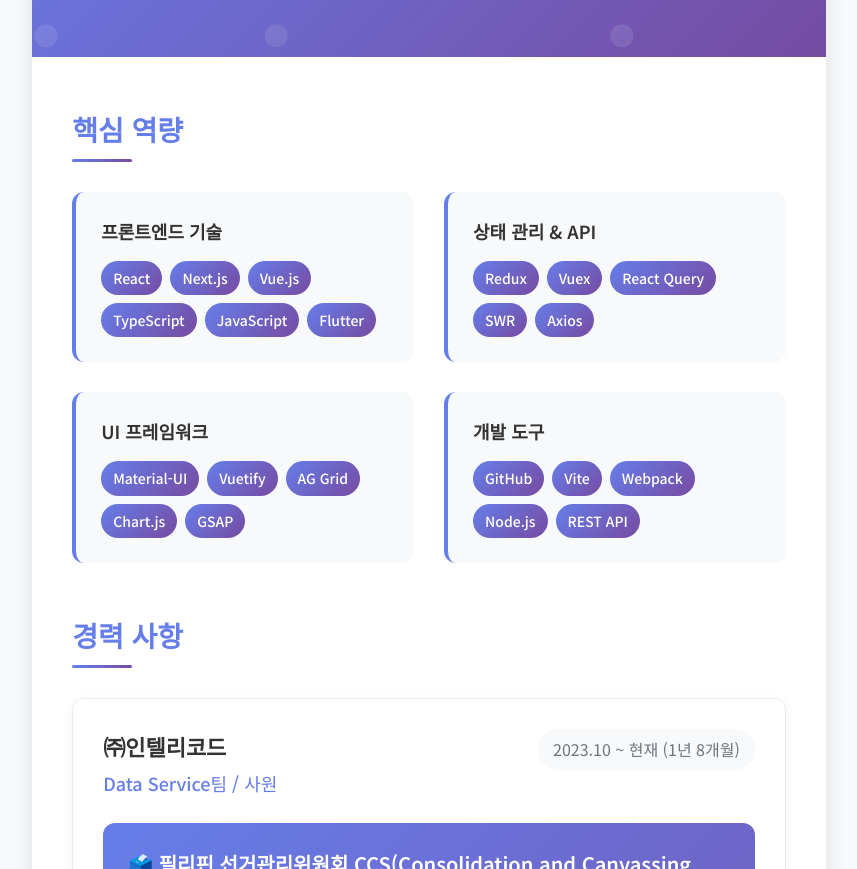
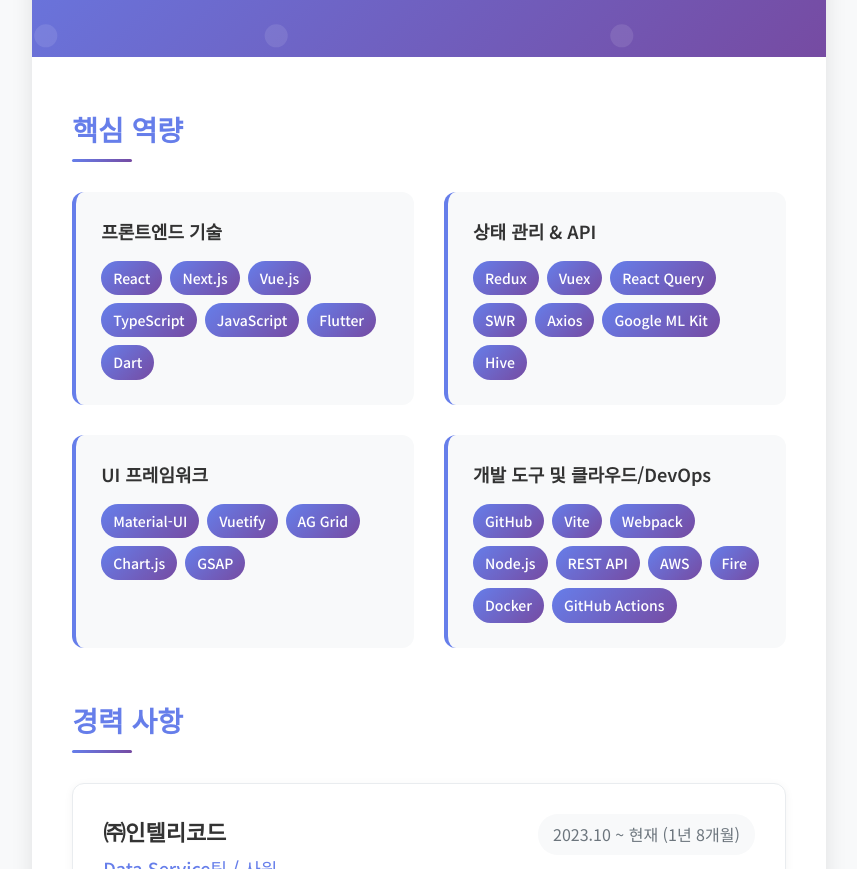
Before and after one commit to maniabang/maniabang.github.io, a plain HTML site: page index.html in a window 1280 px wide. Shown: the part 231-1100 px from the top of the page, without its empty margins (211-1068 px from the left). Drawn offline with Linux system fonts and the light colour scheme.

Commit message:
Update Skills

```diff
--- a/index.html
+++ b/index.html
@@ -595,6 +595,7 @@
                 <span class="skill-tag">TypeScript</span>
                 <span class="skill-tag">JavaScript</span>
                 <span class="skill-tag">Flutter</span>
+                <span class="skill-tag">Dart</span>
               </div>
             </div>
             <div class="skill-category">
@@ -605,6 +606,8 @@
                 <span class="skill-tag">React Query</span>
                 <span class="skill-tag">SWR</span>
                 <span class="skill-tag">Axios</span>
+                <span class="skill-tag">Google ML Kit</span>
+                <span class="skill-tag">Hive</span>
               </div>
             </div>
             <div class="skill-category">
@@ -618,13 +621,17 @@
               </div>
             </div>
             <div class="skill-category">
-              <h3>개발 도구</h3>
+              <h3>개발 도구 및 클라우드/DevOps</h3>
               <div class="skill-list">
                 <span class="skill-tag">GitHub</span>
                 <span class="skill-tag">Vite</span>
                 <span class="skill-tag">Webpack</span>
                 <span class="skill-tag">Node.js</span>
                 <span class="skill-tag">REST API</span>
+                <span class="skill-tag">AWS</span>
+                <span class="skill-tag">Fire</span>
+                <span class="skill-tag">Docker</span>
+                <span class="skill-tag">GitHub Actions</span>
               </div>
             </div>
           </div>
```
